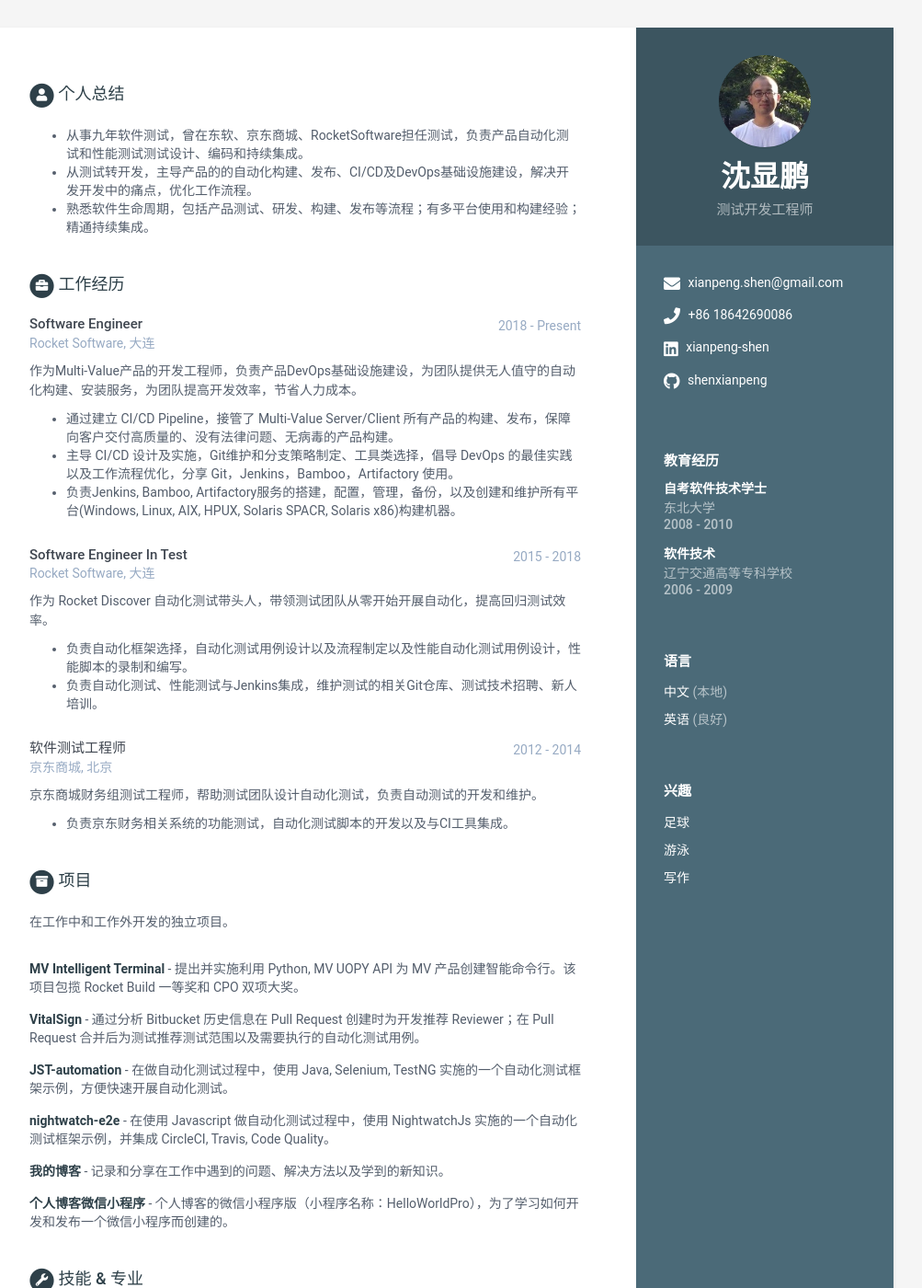
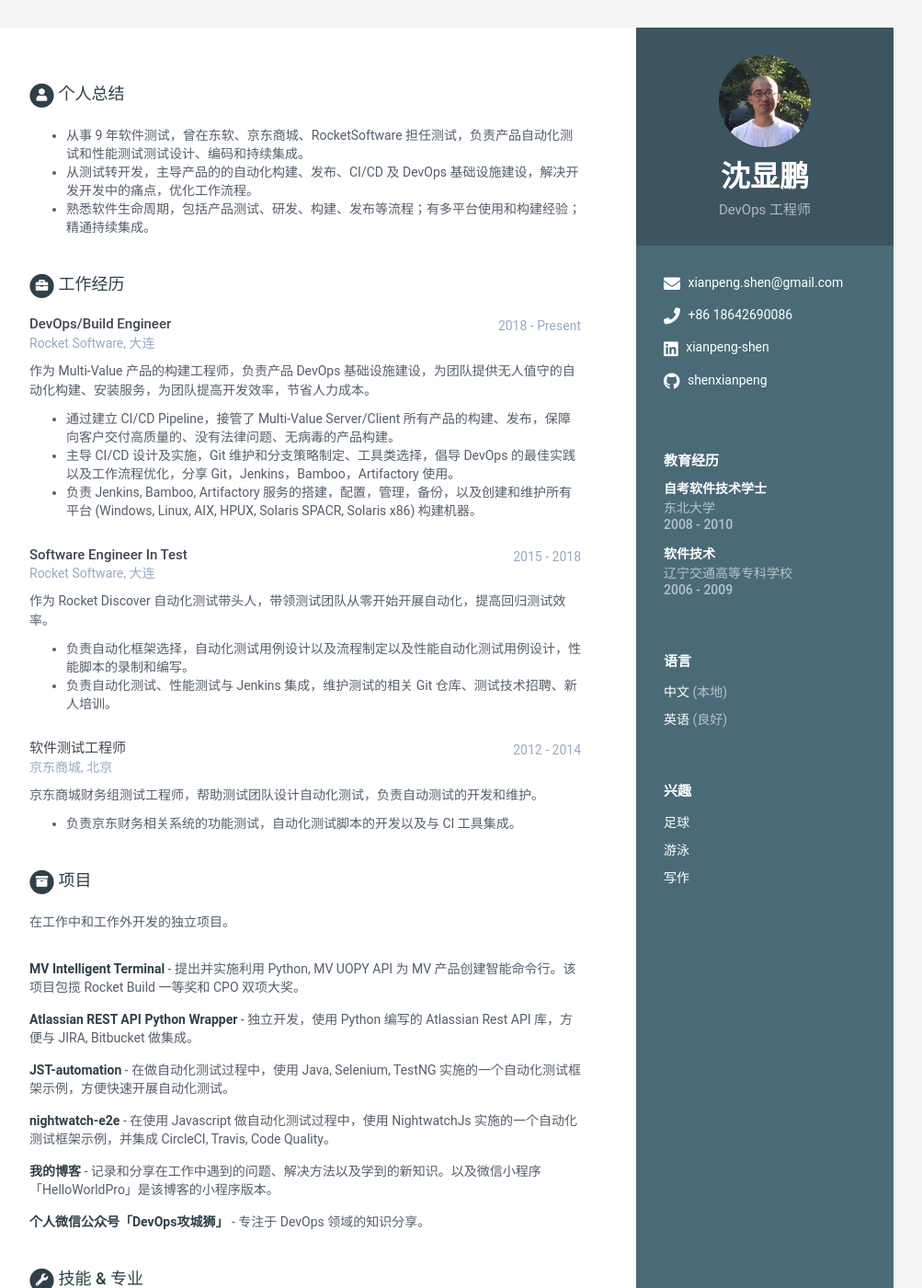
Before and after one commit to shenxianpeng/resume-cn, a Jekyll site: the page built from index.html, in a window 1280 px wide and 1400 px high. Shown: the whole window at 92% size, without its empty margins (168-1171 px from the left). Built offline with Jekyll 4.4.1, drawn with Linux system fonts in a browser that asks for light colours; some of the changed text lies outside the part shown.

Commit message:
feat: update resume data

```diff
--- a/_data/data.yml
+++ b/_data/data.yml
@@ -8,7 +8,7 @@ sidebar:
 
     # Profile information
     name: 沈显鹏
-    tagline: 测试开发工程师
+    tagline: DevOps 工程师
     avatar: profile.jpg  #place a 100x100 picture inside /assets/images/ folder and provide the name of the file below
 
     # Sidebar links
@@ -43,8 +43,8 @@ sidebar:
 career-profile:
     title: 个人总结
     summary: |
-      - 从事九年软件测试，曾在东软、京东商城、RocketSoftware担任测试，负责产品自动化测试和性能测试测试设计、编码和持续集成。
-      - 从测试转开发，主导产品的的自动化构建、发布、CI/CD及DevOps基础设施建设，解决开发开发中的痛点，优化工作流程。
+      - 从事 9 年软件测试，曾在东软、京东商城、RocketSoftware 担任测试，负责产品自动化测试和性能测试测试设计、编码和持续集成。
+      - 从测试转开发，主导产品的的自动化构建、发布、CI/CD 及 DevOps 基础设施建设，解决开发开发中的痛点，优化工作流程。
       - 熟悉软件生命周期，包括产品测试、研发、构建、发布等流程；有多平台使用和构建经验；精通持续集成。
 
 education:
@@ -59,15 +59,15 @@ education:
       details: |
 
 experiences:
-    - role: Software Engineer
+    - role: DevOps/Build Engineer
       time: 2018 - Present
       company: Rocket Software, 大连
       details: |
-        作为Multi-Value产品的开发工程师，负责产品DevOps基础设施建设，为团队提供无人值守的自动化构建、安装服务，为团队提高开发效率，节省人力成本。
+        作为 Multi-Value 产品的构建工程师，负责产品 DevOps 基础设施建设，为团队提供无人值守的自动化构建、安装服务，为团队提高开发效率，节省人力成本。
 
           - 通过建立 CI/CD Pipeline，接管了 Multi-Value Server/Client 所有产品的构建、发布，保障向客户交付高质量的、没有法律问题、无病毒的产品构建。
-          - 主导 CI/CD 设计及实施，Git维护和分支策略制定、工具类选择，倡导 DevOps 的最佳实践以及工作流程优化，分享 Git，Jenkins，Bamboo，Artifactory 使用。
-          - 负责Jenkins, Bamboo, Artifactory服务的搭建，配置，管理，备份，以及创建和维护所有平台(Windows, Linux, AIX, HPUX, Solaris SPACR, Solaris x86)构建机器。
+          - 主导 CI/CD 设计及实施，Git 维护和分支策略制定、工具类选择，倡导 DevOps 的最佳实践以及工作流程优化，分享 Git，Jenkins，Bamboo，Artifactory 使用。
+          - 负责 Jenkins, Bamboo, Artifactory 服务的搭建，配置，管理，备份，以及创建和维护所有平台 (Windows, Linux, AIX, HPUX, Solaris SPACR, Solaris x86) 构建机器。
 
     - role: Software Engineer In Test
       time: 2015 - 2018
@@ -76,7 +76,7 @@ experiences:
         作为 Rocket Discover 自动化测试带头人，带领测试团队从零开始开展自动化，提高回归测试效率。
 
           - 负责自动化框架选择，自动化测试用例设计以及流程制定以及性能自动化测试用例设计，性能脚本的录制和编写。
-          - 负责自动化测试、性能测试与Jenkins集成，维护测试的相关Git仓库、测试技术招聘、新人培训。
+          - 负责自动化测试、性能测试与 Jenkins 集成，维护测试的相关 Git 仓库、测试技术招聘、新人培训。
 
     - role: 软件测试工程师
       time: 2012 - 2014
@@ -84,7 +84,7 @@ experiences:
       details: |
         京东商城财务组测试工程师，帮助测试团队设计自动化测试，负责自动测试的开发和维护。
 
-          - 负责京东财务相关系统的功能测试，自动化测试脚本的开发以及与CI工具集成。
+          - 负责京东财务相关系统的功能测试，自动化测试脚本的开发以及与 CI 工具集成。
 
 projects:
     title: 项目
@@ -96,9 +96,9 @@ projects:
         link: "#"
         tagline: "提出并实施利用 Python, MV UOPY API 为 MV 产品创建智能命令行。该项目包揽 Rocket Build 一等奖和 CPO 双项大奖。"
 
-      - title: VitalSign
-        link: "#"
-        tagline: "通过分析 Bitbucket 历史信息在 Pull Request 创建时为开发推荐 Reviewer；在 Pull Request 合并后为测试推荐测试范围以及需要执行的自动化测试用例。"
+      - title: Atlassian REST API Python Wrapper
+        link: "https://pypi.org/project/atlassian-api-py/"
+        tagline: "独立开发，使用 Python 编写的 Atlassian Rest API 库，方便与 JIRA, Bitbucket 做集成。"
 
       - title: JST-automation
         link: "https://github.com/shenxianpeng/JST-automation"
@@ -110,11 +110,11 @@ projects:
 
       - title: 我的博客
         link: "https://shenxianpeng.github.io/"
-        tagline: "记录和分享在工作中遇到的问题、解决方法以及学到的新知识。"
+        tagline: "记录和分享在工作中遇到的问题、解决方法以及学到的新知识。以及微信小程序「HelloWorldPro」是该博客的小程序版本。"
 
-      - title: 个人博客微信小程序
+      - title: 个人微信公众号「DevOps攻城狮」
         link: "#"
-        tagline: "个人博客的微信小程序版（小程序名称：HelloWorldPro），为了学习如何开发和发布一个微信小程序而创建的。"
+        tagline: "专注于 DevOps 领域的知识分享。"
 
 skills:
     title: 技能 &amp; 专业
@@ -123,26 +123,20 @@ skills:
       - name: 持续集成
         level: 95%
 
+      - name: DevOps
+        level: 90%
+
       - name: 自动化测试
-        level: 95%
-
-      - name: DevOps
-        level: 85%
+        level: 90%
 
       - name: Batch & Shell
-        level: 85%
+        level: 90%
 
       - name: Python
-        level: 85%
-
-      - name: 性能测试
-        level: 70%
+        level: 90%
 
       - name: Golang
         level: 60%
 
-      - name: C & Javascript & Java
+      - name: C & Java
         level: 50%
-
-      - name: Database
-        level: 60%
```
